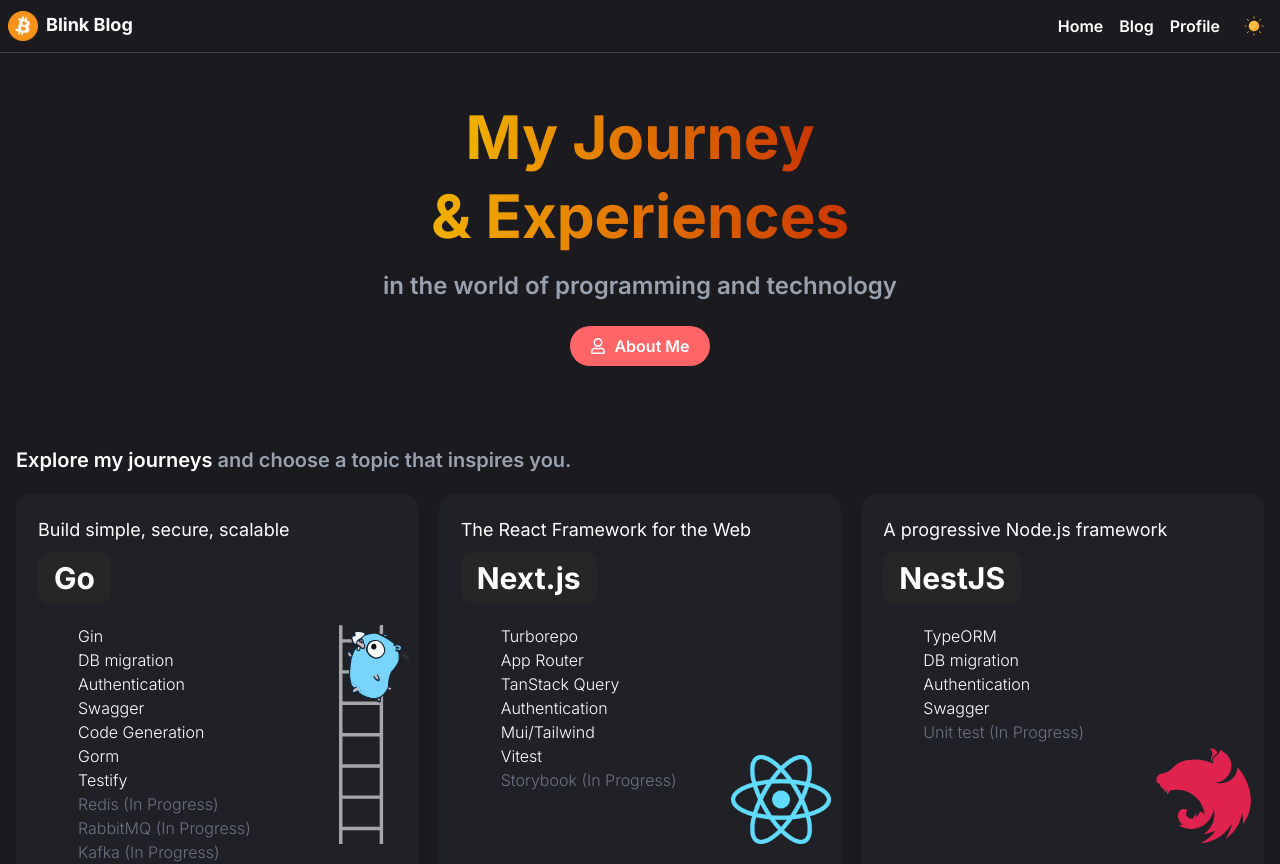
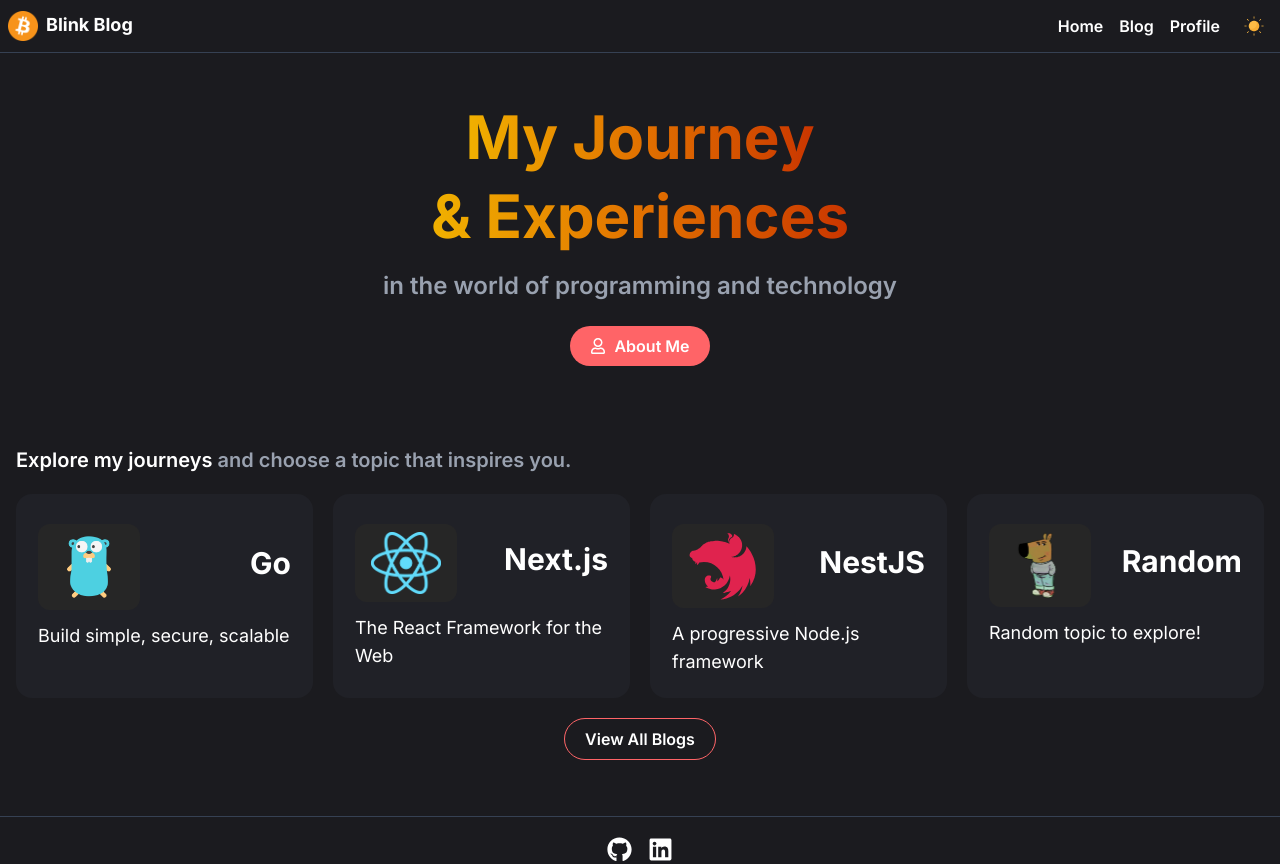
Before and after one commit to slilp/blink-blog, a Next.js app: page / in a window 1280 px wide. Shown: the top 864 px of the page. Built offline with nearby package versions, Linux system fonts and the light colour scheme.

Commit message:
update style home page

```diff
--- a/src/app/page.tsx
+++ b/src/app/page.tsx
@@ -1,8 +1,19 @@
 import JourneyCard from "@/component/JourneyCard";
+import { MarkdownTag } from "@/markdown/content";
 import Link from "next/link";
 import { FaRegUser } from "react-icons/fa";
 
 export default function Home() {
+  const getRandomTag = () => {
+    const tags = Object.values(MarkdownTag).filter(
+      (tag) =>
+        tag !== MarkdownTag.GO &&
+        tag !== MarkdownTag.NEXT &&
+        tag !== MarkdownTag.NODE
+    );
+    return tags[Math.floor(Math.random() * tags.length)];
+  };
+
   return (
     <div className="mt-5 md:md-10">
       <div className="flex flex-col gap-1 justify-center items-center py-10">
@@ -33,44 +44,26 @@
         <JourneyCard
           title="Go"
           desc="Build simple, secure, scalable"
-          image="/ladder.svg"
-          path="/blog/golang-ready-to-production-service-api"
-          imageSize={70}
-          contents={[
-            "Gin",
-            "DB migration",
-            "Authentication",
-            "Swagger",
-            "Code Generation",
-            "Gorm",
-            "Testify",
-          ]}
-          contentsInprogress={["Redis", "RabbitMQ", "Kafka"]}
+          image="/golang-icon.png"
+          path="/blog/tag/golang"
         />
         <JourneyCard
           title="Next.js"
           desc="The React Framework for the Web"
           image="/react-logo.png"
-          path="/blog/next-ready-to-production-web-application"
-          imageSize={100}
-          contents={[
-            "Turborepo",
-            "App Router",
-            "TanStack Query",
-            "Authentication",
-            "Mui/Tailwind",
-            "Vitest",
-          ]}
-          contentsInprogress={["Storybook"]}
+          path="/blog/tag/next"
         />
         <JourneyCard
           title="NestJS"
           desc="A progressive Node.js framework"
           image="/nestjs-logo.svg"
-          path="/blog/nest-ready-to-production-service-api"
-          imageSize={100}
-          contents={["TypeORM", "DB migration", "Authentication", "Swagger"]}
-          contentsInprogress={["Unit test"]}
+          path="/blog/tag/node"
+        />
+        <JourneyCard
+          title="Random"
+          desc="Random topic to explore!"
+          image="/chill-guy.png"
+          path={`/blog/tag/${getRandomTag()}`}
         />
       </div>
       <Link href="/blog">
--- a/src/app/profile/page.tsx
+++ b/src/app/profile/page.tsx
@@ -8,6 +8,8 @@
 import LineButton from "@/component/LineButton";
 import ExperienceCard from "@/component/ExperienceCard";
 import SkillTag from "@/component/SkillTag";
+import IconButton from "@/component/IconButton";
+import { FaGithub, FaLine, FaLinkedin } from "react-icons/fa6";
 
 export default function Page() {
   return (
@@ -25,7 +27,7 @@
           alt="Profile"
           height={125}
           width={125}
-          className="rounded-full absolute -left-10 -top-20 translate-x-1/2 border-2 border-white"
+          className="rounded-full absolute left-1/2 md:-left-10 -top-20 -translate-x-1/2 md:translate-x-1/2 border-2 border-white"
         />
         <div className="bg-gray-100 dark:bg-[#202127] rounded-lg rounded-t-none p-3">
           <div className="h-12" />
@@ -44,9 +46,27 @@
                 </div>
                 <div className="flex gap-2 items-center">
                   <IoCallOutline />
-                  <p>087-500-6783</p>
+                  <a href="tel:0875006783">
+                    <p>087-500-6783</p>
+                  </a>
                 </div>
-                <LineButton />
+                <div>
+                  <IconButton
+                    path="https://github.com/slilp"
+                    icon={FaGithub}
+                    size={20}
+                  />
+                  <IconButton
+                    path="https://www.linkedin.com/in/slil-puangpoom-1926b5154/"
+                    icon={FaLinkedin}
+                    size={20}
+                  />
+                  <IconButton
+                    path="https://www.linkedin.com/in/slil-puangpoom-1926b5154/"
+                    icon={FaLine}
+                    size={20}
+                  />
+                </div>
               </div>
             </div>
             <a
--- a/src/component/IconButton.tsx
+++ b/src/component/IconButton.tsx
@@ -5,13 +5,14 @@
 interface IconButtonProps {
   icon: IconType;
   path: string;
+  size?: number;
 }
 
-function IconButton({ icon, path }: IconButtonProps) {
+function IconButton({ icon, path, size = 25 }: IconButtonProps) {
   return (
     <Link href={path} target="_blank">
       <button className="p-2 hover:text-gray-500 dark:hover:text-gray-300 cursor-pointer rounded-full">
-        {icon({ size: "25px" })}
+        {icon({ size: `${size}px` })}
       </button>
     </Link>
   );
--- a/src/component/JourneyCard.tsx
+++ b/src/component/JourneyCard.tsx
@@ -7,55 +7,27 @@
 interface JourneyCardProps {
   title: string;
   desc: string;
-  contents: string[];
-  contentsInprogress: string[];
   image: string;
-  imageSize: number;
   path: string;
 }
 
-function JourneyCard({
-  title,
-  path,
-  contents,
-  contentsInprogress,
-  desc,
-  image,
-  imageSize,
-}: JourneyCardProps) {
+function JourneyCard({ title, path, desc, image }: JourneyCardProps) {
   const router = useRouter();
 
   return (
     <div
       onClick={() => router.push(path)}
-      className="p-5 relative rounded-2xl w-full md:w-1/3 min-h-80 cursor-pointer bg-gray-100 dark:bg-[#202127] border-2 border-transparent hover:border-neutral-300 dark:hover:border-neutral-500 transition duration-300"
+      className="rounded-2xl w-full cursor-pointer bg-gray-100 dark:bg-[#202127] border-2 border-transparent hover:border-neutral-300 dark:hover:border-neutral-500 transition duration-300"
     >
-      <p className="text-lg"> {desc}</p>
-      <div className="py-2 px-4 bg-gray-200 dark:bg-neutral-800 w-fit rounded-xl mt-2">
-        <p className="text-3xl font-bold"> {title}</p>
+      <div className="p-5">
+        <div className="flex justify-between items-center">
+          <div className="py-2 px-4 bg-gray-200 dark:bg-neutral-800 w-fit rounded-xl mt-2">
+            <Image src={image} alt="logo" height={70} width={70} />
+          </div>
+          <p className="text-3xl font-bold"> {title}</p>
+        </div>
+        <p className="text-lg pt-3"> {desc}</p>
       </div>
-      <ul className="ml-10 mt-5 font-light">
-        {contents.map((content, index) => (
-          <li key={`content-title-${index}`} className="text-md">
-            {content}
-          </li>
-        ))}
-        {contentsInprogress.map((content, index) => (
-          <li
-            key={`content-inprogress-title-${index}`}
-            className="text-md text-gray-500"
-          >
-            {content} {"   "}(In Progress)
-          </li>
-        ))}
-      </ul>
-      <Image
-        className={`absolute right-2 bottom-10`}
-        src={image}
-        alt="logo"
-        height={imageSize}
-        width={imageSize}
-      />
     </div>
   );
 }
--- a/src/component/Layout/Footer/index.tsx
+++ b/src/component/Layout/Footer/index.tsx
@@ -8,7 +8,10 @@
       <div className="container mx-auto text-center">
         <div>
           <IconButton path="https://github.com/slilp" icon={FaGithub} />
-          <IconButton path="https://github.com/slilp" icon={FaLinkedin} />
+          <IconButton
+            path="https://www.linkedin.com/in/slil-puangpoom-1926b5154/"
+            icon={FaLinkedin}
+          />
         </div>
         <p className="text-sm pt-1">
           © {new Date().getFullYear()} Blink Blog. All rights reserved.
--- a/src/markdown/content.ts
+++ b/src/markdown/content.ts
@@ -31,12 +31,6 @@
 
 const nextContents: MarkdownContent[] = [
   {
-    id: "next-ready-to-production-web-application",
-    title: "Full series Next.js : Ready to production web application",
-    desc: "Boilerplate pattern for creating web application in Next.js.",
-    publishedAt: "2025-04-13",
-  },
-  {
     id: "react-unit-test",
     title: "Vitest React",
     desc: "Unit test for React component with Vitest",
@@ -53,22 +47,9 @@
   },
 ];
 
-const nodeContents: MarkdownContent[] = [
-  {
-    id: "nest-ready-to-production-service-api",
-    title: "Full series Nest.js : Ready to production service API",
-    desc: "Boilerplate pattern for creating service API in Nest.js.",
-    publishedAt: "2025-04-13",
-  },
-];
+const nodeContents: MarkdownContent[] = [];
 
 const goContents: MarkdownContent[] = [
-  {
-    id: "golang-ready-to-production-service-api",
-    title: "Full series Go : Ready to production service API",
-    desc: "Boilerplate pattern for creating service API in Go.",
-    publishedAt: "2025-04-19",
-  },
   {
     id: "goroutines-and-channels",
     title: "Are you having a hard time understanding Goroutines and Channels?",
```
Also changed, not shown: public/chill-guy.png (added), public/golang-icon.png (added).
